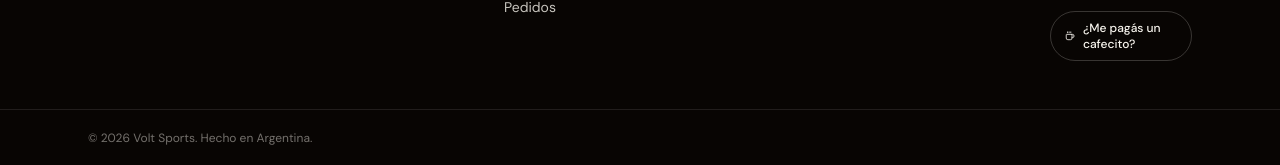
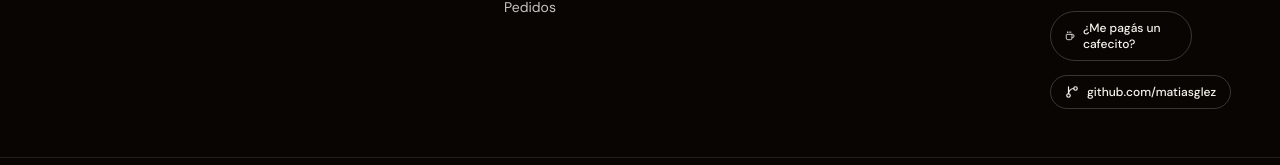
Before and after one commit to matiasglez/volt-store, a Next.js app: page / in a window 1280 px wide. Shown: the part 1363-1528 px from the top of the page. Built offline with nearby package versions, Linux system fonts and the light colour scheme; no server answers.

Commit message:
feat(ui): link GitHub profile in footer

```diff
--- a/components/footer.tsx
+++ b/components/footer.tsx
@@ -1,5 +1,5 @@
 import Link from 'next/link'
-import { Coffee, Mail } from 'lucide-react'
+import { Coffee, GitBranch, Mail } from 'lucide-react'
 
 export function Footer() {
   return (
@@ -60,6 +60,15 @@ export function Footer() {
               <Coffee className="size-3.5" />
               ¿Me pagás un cafecito?
             </a>
+            <a
+              href="https://github.com/matiasglez"
+              target="_blank"
+              rel="noreferrer"
+              className="mt-1 inline-flex w-fit items-center gap-2 rounded-full border border-ivory/20 px-3.5 py-2 text-xs font-medium text-ivory transition-colors hover:bg-ivory/10"
+            >
+              <GitBranch className="size-3.5" />
+              github.com/matiasglez
+            </a>
           </div>
         </div>
       </div>
```
Also changed, not shown: 1 other file (tests, documents, lock files or other folders).
